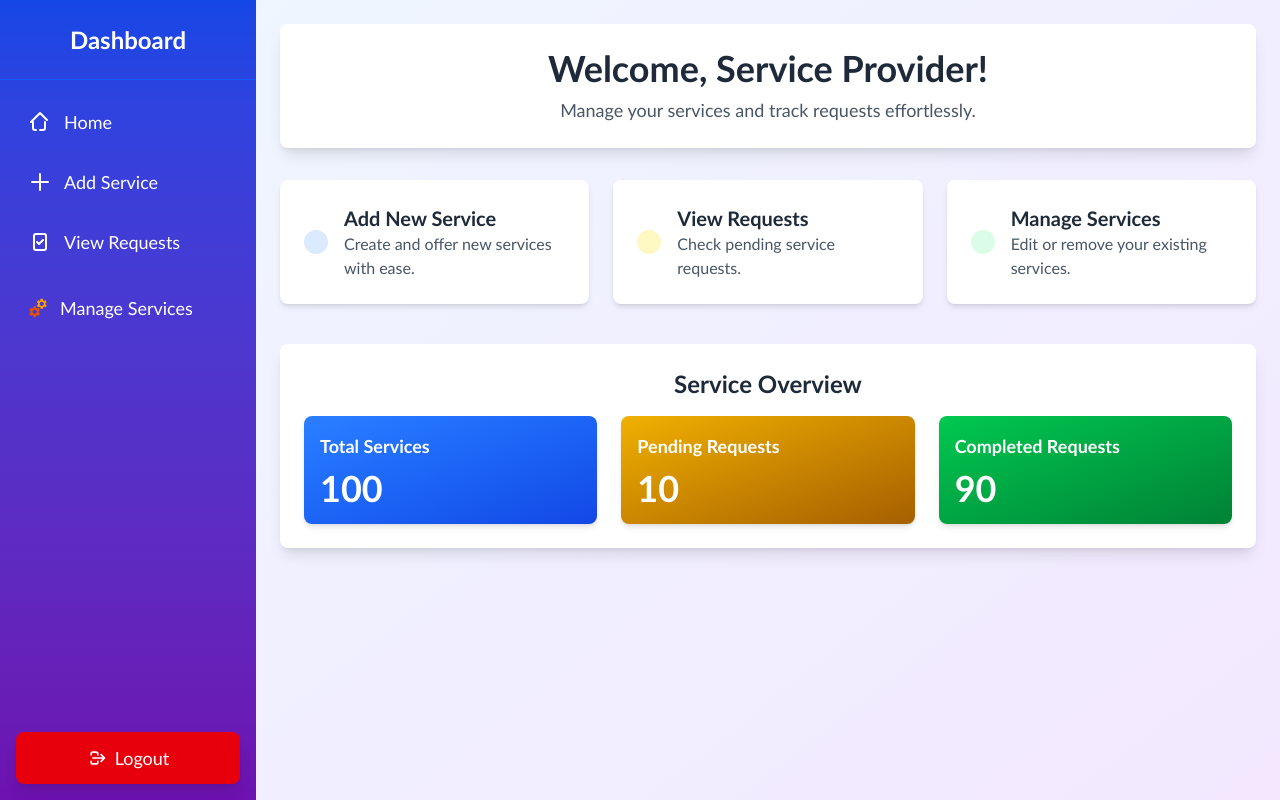
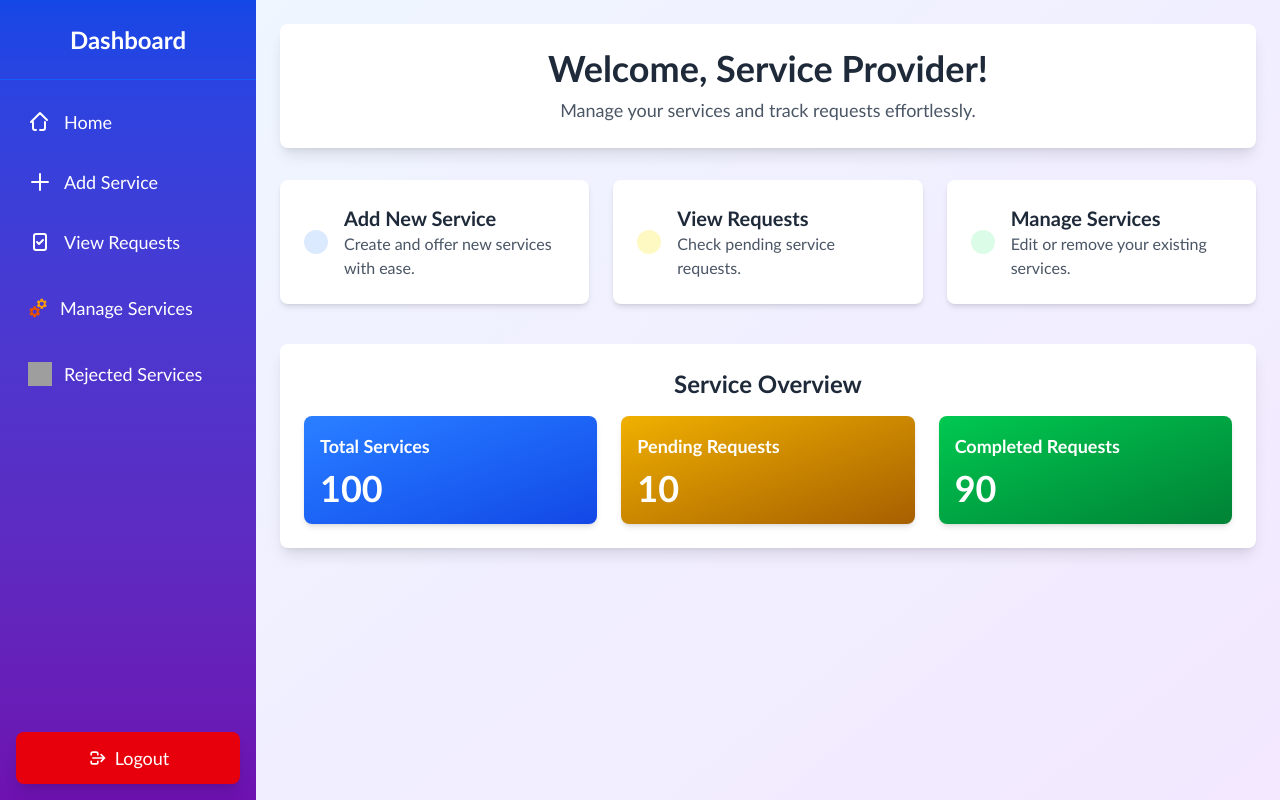
Before and after one commit to Rashmi-2005-Ranjan/UrbanLink, an Angular app: page /service-provider-dashboard/home in a window 1280 px wide. Built offline with nearby package versions, Linux system fonts and the light colour scheme; grey boxes are pictures that could not be loaded.

Commit message:
Add Other Routes Like Showing Rejected Requests and Manage Request

```diff
--- a/src/app/Components/service-provider-dashboard/sidebar/sidebar.component.html
+++ b/src/app/Components/service-provider-dashboard/sidebar/sidebar.component.html
@@ -61,6 +61,13 @@
                         <span class="text-lg">Manage Services</span>
                     </a>
                 </li>
+                <li>
+                    <a routerLink="/service-provider-dashboard/view-reject-services"
+                        class="flex items-center space-x-3 p-3 hover:bg-blue-600 rounded-lg transition">
+                       <img class="h-6 w-6" src="https://cdn-icons-png.flaticon.com/128/4336/4336682.png" alt="Rejected">
+                        <span class="text-lg">Rejected Services</span>
+                    </a>
+                </li>
             </ul>
         </nav>
 
```
